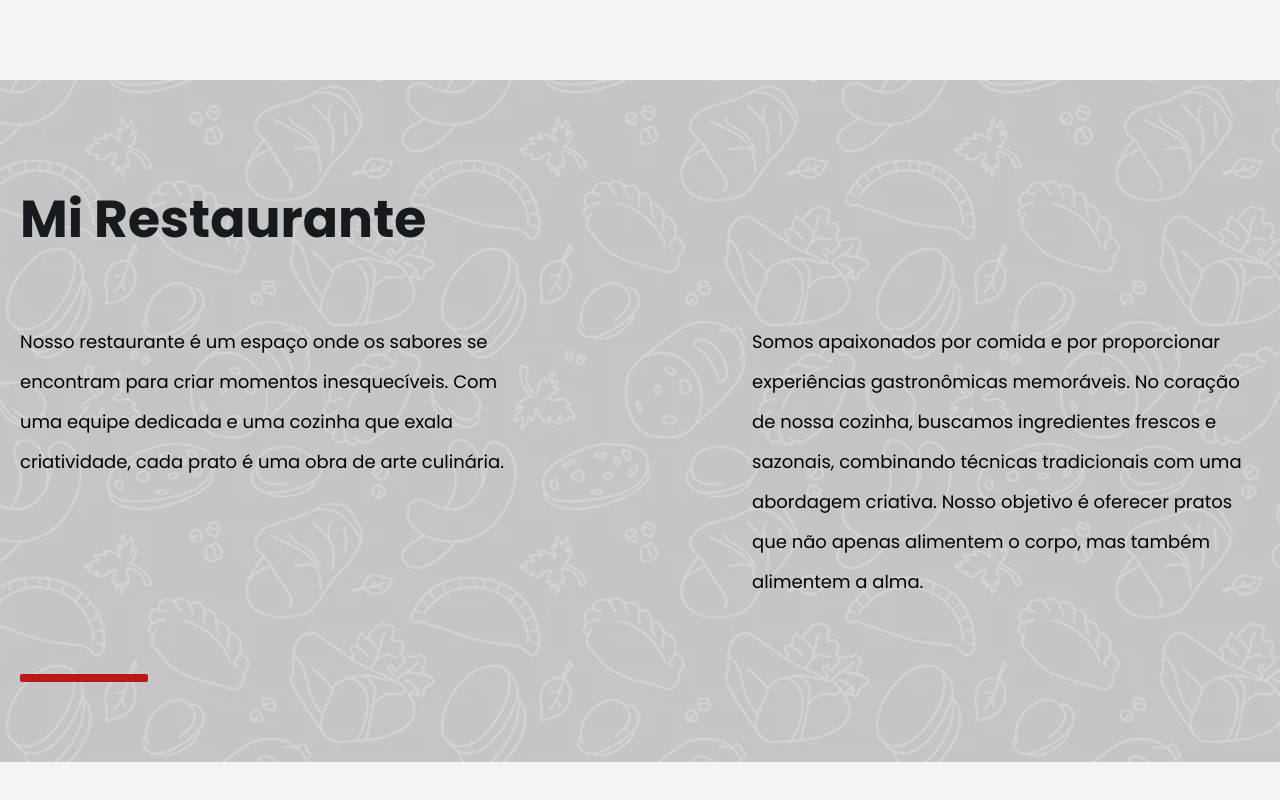
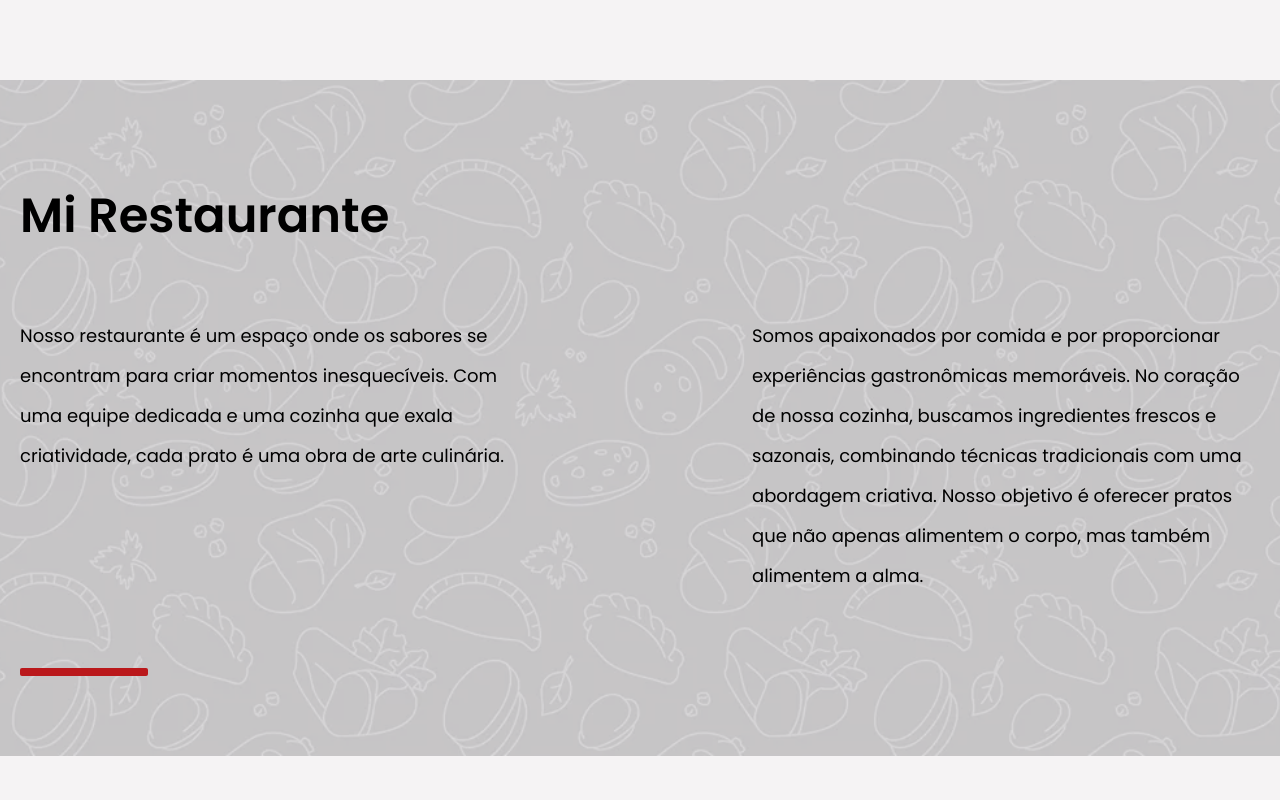
Before and after one commit to miquelven/Mi-Restaurant, a React (Vite) app: page / in a window 1280 px wide. Shown: the part 1030-1830 px from the top of the page. Built offline with nearby package versions, Linux system fonts and the light colour scheme.

Commit message:
refactor: change the tag <h3>

```diff
--- a/src/components/About/index.jsx
+++ b/src/components/About/index.jsx
@@ -24,7 +24,7 @@ export default function About() {
       >
         <Container>
           <div className="relative z-20  pb-20 max-[420px]:pb-14">
-            <motion.h3
+            <motion.h2
               initial={{ y: 400 }}
               whileInView={{ y: 0 }}
               viewport={{ once: true }}
@@ -32,7 +32,7 @@ export default function About() {
               className="mb-16 mt-5 max-[420px]:mt-0 max-[420px]:mb-10"
             >
               Mi Restaurante
-            </motion.h3>
+            </motion.h2>
 
             <motion.div
               initial={{ y: 400 }}
```
